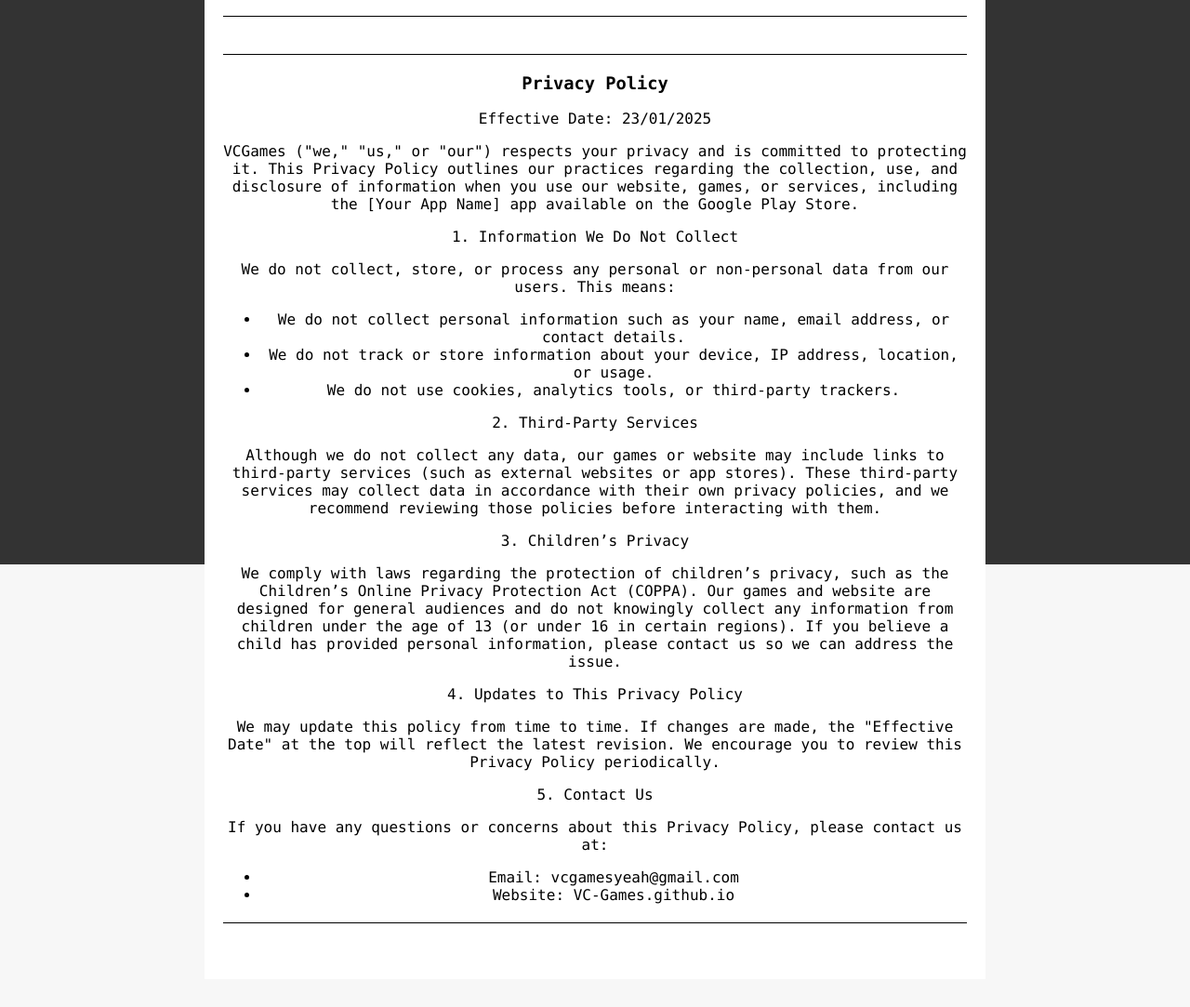
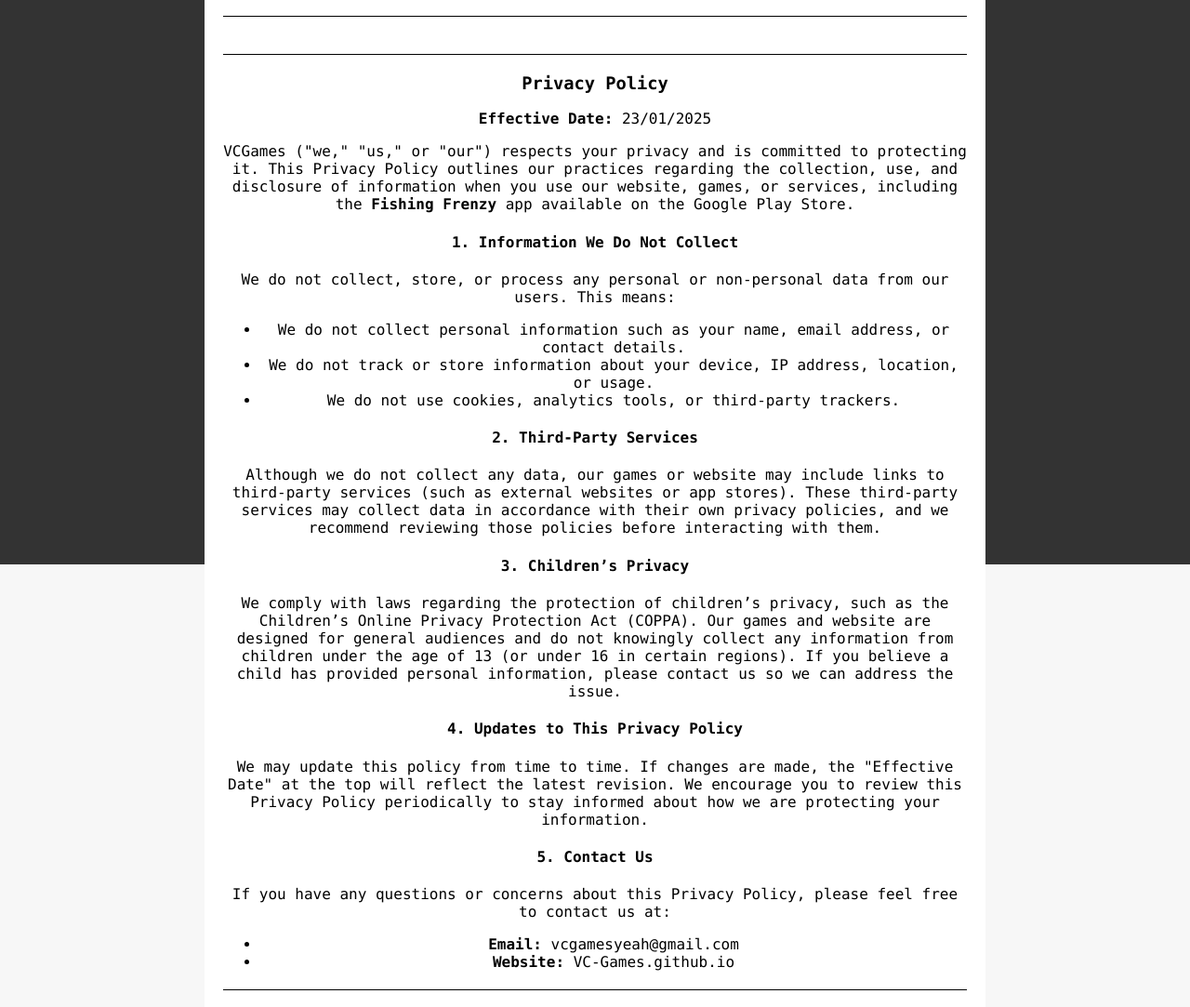
Before and after one commit to VC-Games/VC-Games.github.io, a plain HTML site: page privacy.html in a window 1280 px wide. Shown: the part 193-1276 px from the top of the page at 93% size. Drawn offline with Linux system fonts and the light colour scheme.

Commit message:
Update privacy.html

```diff
--- a/privacy.html
+++ b/privacy.html
@@ -18,50 +18,32 @@
             <hr>
             <h3>Privacy Policy</h3>
             <div class="description">
-                <!-- Add game description here -->
-                <p>Effective Date: 23/01/2025</p>
+                <p><strong>Effective Date:</strong> 23/01/2025</p>
 
-                <p>VCGames ("we," "us," or "our") respects your privacy and is committed to protecting it.
-                    This Privacy Policy outlines our practices regarding the collection, use, and disclosure of
-                    information when you use our website, games, or services, including the [Your App Name] app
-                    available on the Google Play Store.</p>
+                <p>VCGames ("we," "us," or "our") respects your privacy and is committed to protecting it. This Privacy Policy outlines our practices regarding the collection, use, and disclosure of information when you use our website, games, or services, including the <strong>Fishing Frenzy</strong> app available on the Google Play Store.</p>
 
-                <p>1. Information We Do Not Collect</p>
-
+                <h4>1. Information We Do Not Collect</h4>
                 <p>We do not collect, store, or process any personal or non-personal data from our users. This means:</p>
-
                 <ul>
                     <li>We do not collect personal information such as your name, email address, or contact details.</li>
                     <li>We do not track or store information about your device, IP address, location, or usage.</li>
                     <li>We do not use cookies, analytics tools, or third-party trackers.</li>
                 </ul>
 
-                <p>2. Third-Party Services</p>
+                <h4>2. Third-Party Services</h4>
+                <p>Although we do not collect any data, our games or website may include links to third-party services (such as external websites or app stores). These third-party services may collect data in accordance with their own privacy policies, and we recommend reviewing those policies before interacting with them.</p>
 
-                <p>Although we do not collect any data, our games or website may include links to third-party services
-                    (such as external websites or app stores). These third-party services may collect data in accordance
-                    with their own privacy policies, and we recommend reviewing those policies before interacting with
-                    them.</p>
+                <h4>3. Children’s Privacy</h4>
+                <p>We comply with laws regarding the protection of children’s privacy, such as the Children’s Online Privacy Protection Act (COPPA). Our games and website are designed for general audiences and do not knowingly collect any information from children under the age of 13 (or under 16 in certain regions). If you believe a child has provided personal information, please contact us so we can address the issue.</p>
 
-                <p>3. Children’s Privacy</p>
+                <h4>4. Updates to This Privacy Policy</h4>
+                <p>We may update this policy from time to time. If changes are made, the "Effective Date" at the top will reflect the latest revision. We encourage you to review this Privacy Policy periodically to stay informed about how we are protecting your information.</p>
 
-                <p>We comply with laws regarding the protection of children’s privacy, such as the Children’s Online
-                    Privacy Protection Act (COPPA). Our games and website are designed for general audiences and do not
-                    knowingly collect any information from children under the age of 13 (or under 16 in certain
-                    regions). If you believe a child has provided personal information, please contact us so we can
-                    address the issue.</p>
-
-                <p>4. Updates to This Privacy Policy</p>
-
-                <p>We may update this policy from time to time. If changes are made, the "Effective Date" at the top
-                    will reflect the latest revision. We encourage you to review this Privacy Policy periodically.</p>
-
-                <p>5. Contact Us</p>
-
-                <p>If you have any questions or concerns about this Privacy Policy, please contact us at:</p>
+                <h4>5. Contact Us</h4>
+                <p>If you have any questions or concerns about this Privacy Policy, please feel free to contact us at:</p>
                 <ul>
-                    <li>Email: vcgamesyeah@gmail.com</li>
-                    <li>Website: VC-Games.github.io</li>
+                    <li><strong>Email:</strong> vcgamesyeah@gmail.com</li>
+                    <li><strong>Website:</strong> VC-Games.github.io</li>
                 </ul>
             </div>
 
@@ -69,6 +51,7 @@
             <!-- Repeat the above structure for the remaining games -->
             <!-- Add game 3, game 4, and game 5 here -->
         </div>
+    </div>
 </body>
 
 </html>
```
